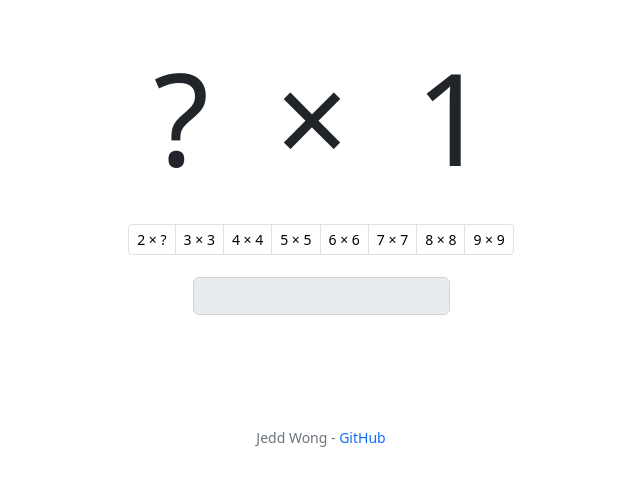
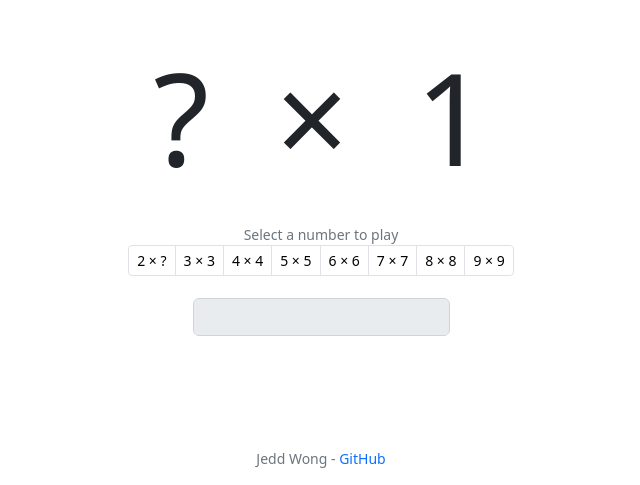
Before and after one commit to jeddstudio/QMath50, a Flask app: page /game in a window 1280 px wide. Shown: the part 56-541 px from the top of the page, without its empty margins (319-959 px from the left). Run offline with Flask 2, Linux system fonts and the light colour scheme; some libraries are stand-ins or nearby versions.

Commit message:
Game Page All Function Done
1. Select an L number
2. Popup some prompt
3. Game start
4. When the game ends,  popup the Result and "Play again" prompt
5. When the user selects an L number, go back to step 1

```diff
--- a/main.py
+++ b/main.py
@@ -220,7 +220,8 @@ def game_index():
 
             message = (f"Finished! Your time is: {total_time} seconds")
             print("Stopwatch: ", total_time)
-            return jsonify({'endGame': message})
+            # Show a game end message and Reset the num_R to 1
+            return jsonify({'endGame': message, 'js_display_number': number_R})
 
             # else counter < 10:
         elif answer == guess and counter < 10:
--- a/static/js/form.js
+++ b/static/js/form.js
@@ -7,24 +7,42 @@ $('#setForm').submit(function(e) {
         },
         type : 'POST',
         url : '/game'
+    })
 
-    })
     // When user input a num then press Enter
     .done(function(data) {
         if (data.js_display_number) {
             console.log("R_numb changing")
+            // Hide the input prompt
+            $('#inputPrompt').hide();
             // Right number change and clear the input field
             $('#display_num_R').text(data.js_display_number).show();
             // Clear the input field
             $("#setForm")[0].reset();
         }
+
         // When user finished 1-10, will pass a counter from Flask
         if (data.endGame) {
             console.log("Game end")
+
             // show a message
             $('#GuessAlert').text(data.endGame).show();
-            // pasuse the stopwatch
-            clearInterval(Interval);
+            $("#setForm")[0].reset();
+            $("#guess").attr("disabled",true);
+            // Activate L number selector again
+            $(".page-link").attr("disabled",false).css("pointer-events","auto");
+            // Popup the "select a number again" prompt
+            $('#playAgainPrompt').show();
+            console.log("Game end code Done")
+
+            // When the uesr click num_L button, hide the prompt and Alert
+            $('.page-link').click(function(){
+                // hide the result alert box
+                $('#GuessAlert').text(data.endGame).hide();
+                // hide the "select a number again" prompt
+                $('#playAgainPrompt').hide();
+            })
+            // After that, it will go to "L number selector" function and keep programme running
         }
         else {
             // If the answer is wrong, Clear the input field, lets user keep trying
@@ -38,6 +56,7 @@ $('#setForm').submit(function(e) {
 // L number selector
 $(document).click(function(){
     $('.page-link').click(function(){
+        console.log("111111")
         $.ajax({
             url:'',
             type:'get',
@@ -53,6 +72,10 @@ $(document).click(function(){
                 $("#guess").attr("disabled",false);
                 // Disable the L number selector
                 $(".page-link").attr("disabled",true).css("pointer-events","none");
+                // hide the num_L prompt
+                $('#numLPrompt').hide();
+                //
+                $('#inputPrompt').show();
             }
         })
     })
--- a/templates/game.html
+++ b/templates/game.html
@@ -7,7 +7,6 @@
 
 {% block main %}
     <div>
-
         <div class="App-module_game__NSc-J">
             <div class="Board-module_boardContainer__cKb-C" style="overflow: unset;">
                 <div>
@@ -26,6 +25,12 @@
 <!--         Number L Selector-->
         <div class="number_L" style="big_number">
             <nav aria-label="Page navigation example" id="displayNumber_L">
+
+            <!-- Number L Selector Propmt -->
+            <footer id="numLPrompt" class="small text-center text-muted">Select a number to play</footer>
+            <!-- Play again Popup Propmt -->
+            <footer id="playAgainPrompt" class="small text-center text-muted" style="display:none;">Select a number to play again!</footer>
+
               <ul class="pagination pagination-sm justify-content-center">
                 <li class="page-item"><a class="page-link" data-value="2" href="javascript:void(0);">2 × ?</a></li>
                 <li class="page-item"><a class="page-link" data-value="3" href="javascript:void(0);">3 × 3</a></li>
@@ -56,7 +61,7 @@
         <div id="GuessAlert" class="alert alert-dark" role="alert" style="display:none;"></div>
     </div>
 
-
+    <footer id="inputPrompt" class="small text-center text-muted" style="display:none;">Input a number and press ENTER key</footer>
     <form id="setForm">
         <div class="mb-3">
             <input id="guess" class="form-control mx-auto w-auto" type="number" autocomplete="off" autofocus disabled>
```
Lines whose indentation alone changed are shown as unchanged.
